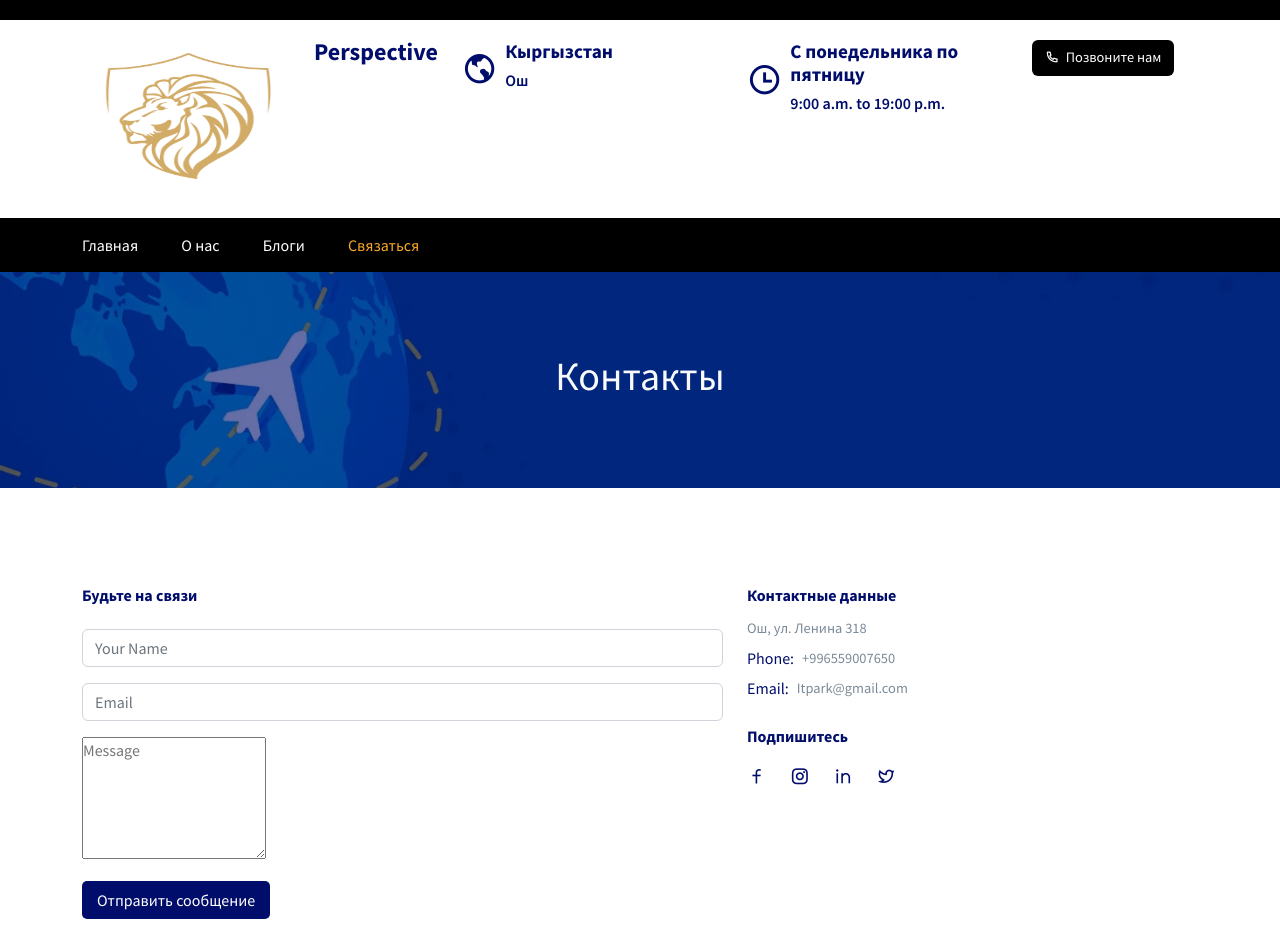
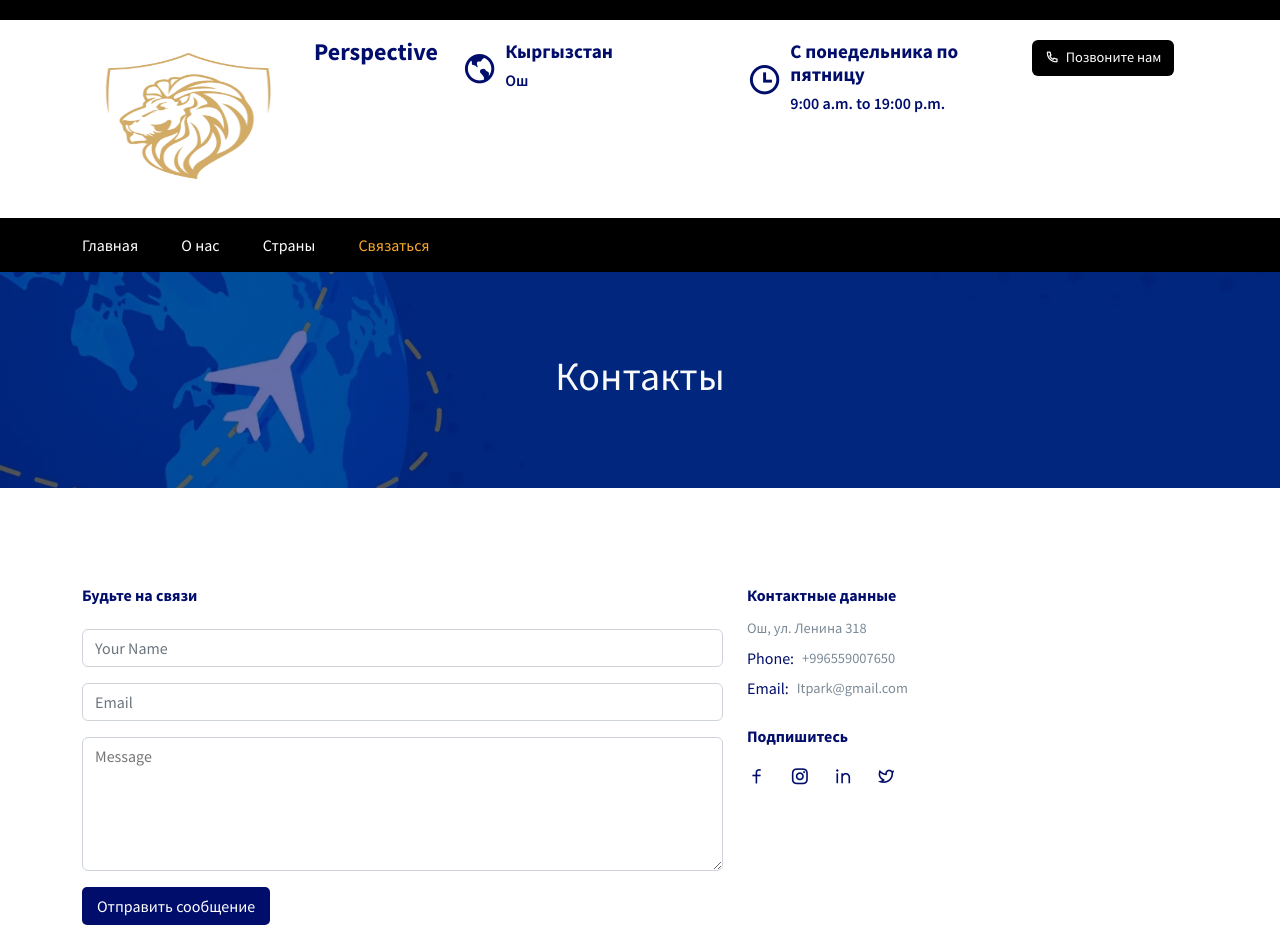
Before and after one commit to ulukbekski/perspective, a React (Create React App) app: page /contact in a window 1280 px wide. Shown: the top 952 px of the page. Built offline with nearby package versions, Linux system fonts and the light colour scheme.

Commit message:
Добавил countries

```diff
--- a/src/components/Footer/Footer.jsx
+++ b/src/components/Footer/Footer.jsx
@@ -15,8 +15,8 @@
     display: "Политика конфиденциальности",
   },
   {
-    path: "/blogs",
-    display: "Блоги",
+    path: "/countries",
+    display: "Страны",
   },
 
   {
--- a/src/components/Header/Header.jsx
+++ b/src/components/Header/Header.jsx
@@ -14,8 +14,8 @@
     display: "О нас",
   },
   {
-    path: "/blogs",
-    display: "Блоги",
+    path: "/countries",
+    display: "Страны",
   },
   {
     path: "/contact",
--- a/src/pages/Blog.jsx
+++ b/src/pages/Blog.jsx
@@ -6,8 +6,8 @@
 
 const Blog = () => {
   return (
-    <Helmet title="Блоги">
-      <CommonSection title="Блоги" />
+    <Helmet title="Страны с которыми мы работаем">
+      <CommonSection title="Страны с которыми мы работаем" />
       <section>
         <Container>
           <Row>
--- a/src/pages/Contact.jsx
+++ b/src/pages/Contact.jsx
@@ -45,6 +45,7 @@
                 <FormGroup className="contact__form">
                   <textarea
                     rows="5"
+                    cols={97}
                     placeholder="Message"
                     className="textarea"
                   ></textarea>
--- a/src/routers/Routers.js
+++ b/src/routers/Routers.js
@@ -15,8 +15,8 @@
       <Route path="/" element={<Navigate to="/home" />} />
       <Route path="/home" element={<Home />} />
       <Route path="/about" element={<About />} />
-      <Route path="/blogs" element={<Blog />} />
-      <Route path="/blogs/:slug" element={<BlogDetails />} />
+      <Route path="/countries" element={<Blog />} />
+      <Route path="/countries/:slug" element={<BlogDetails />} />
       <Route path="/contact" element={<Contact />} />
       <Route path="*" element={<NotFound />} />
     </Routes>
--- a/src/styles/contact.css
+++ b/src/styles/contact.css
@@ -14,6 +14,29 @@
   outline: none;
   border-radius: 5px;
 }
+.textarea{
+  border-radius: 6px;
+  display: block;
+  width: 100%;
+  padding: 0.375rem 0.75rem;
+  font-size: 1rem;
+  font-weight: 400;
+  line-height: 1.5;
+  color: #212529;
+  background-color: #fff;
+  background-clip: padding-box;
+  border: 1px solid #ced4da;
+  appearance: none;
+  border-radius: 0.375rem;
+  transition: border-color .15s ease-in-out,box-shadow .15s ease-in-out;
+}
+.textarea:focus{
+  color: #212529;
+  background-color: #fff;
+  border-color: #86b7fe;
+  outline: 0;
+  box-shadow: 0 0 0 0.25rem rgb(13 110 253 / 25%);
+}
 
 @media only screen and (max-width: 768px) {
   .contact__btn {
```
Also changed, not shown: src/assets/all-images/js-array-methods-cheatsheet-1-904x1024.jpg (added).
